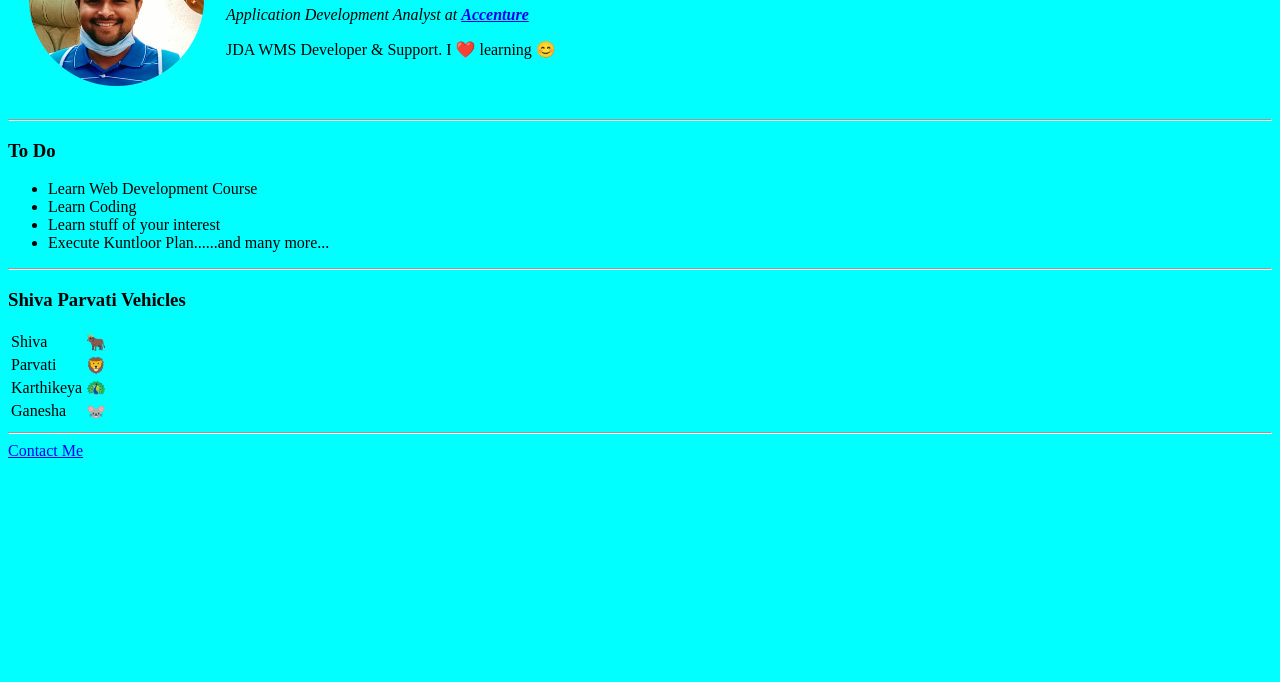
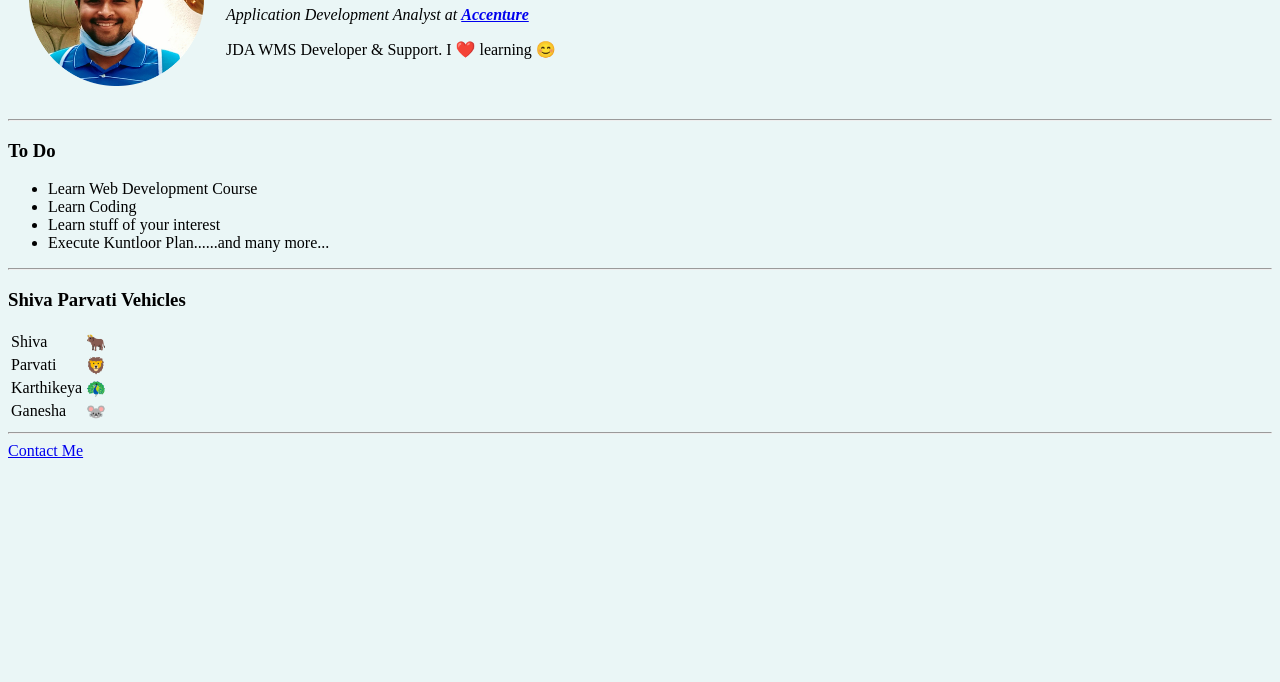
Before and after one commit to adi-Cabin/FIRST-WEBSITE, a plain HTML site: page index.html in a window 1280 px wide. Shown: the part 118-800 px from the top of the page. Drawn offline with Linux system fonts and the light colour scheme.

Commit message:
Changing background color to #EAF6F6

```diff
--- a/index.html
+++ b/index.html
@@ -4,7 +4,7 @@
     <meta charset="utf-8">
     <title>Adi Cabin</title>
   </head>
-  <body style="background-color: cyan">
+  <body style="background-color: #EAF6F6">
     <table cellspacing="20">
       <tr>
         <td><img src="images/PIC_5-modified.png" alt="my_picture" width="175" height="auto"/></td>
```
